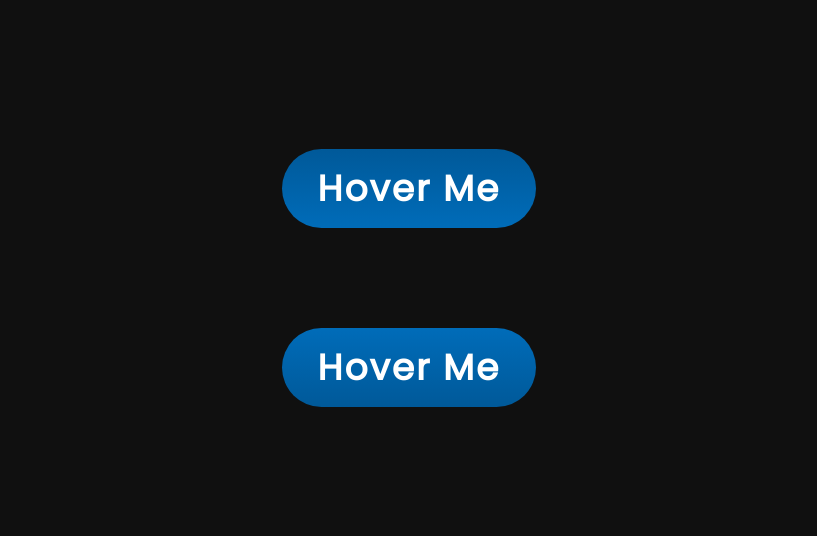
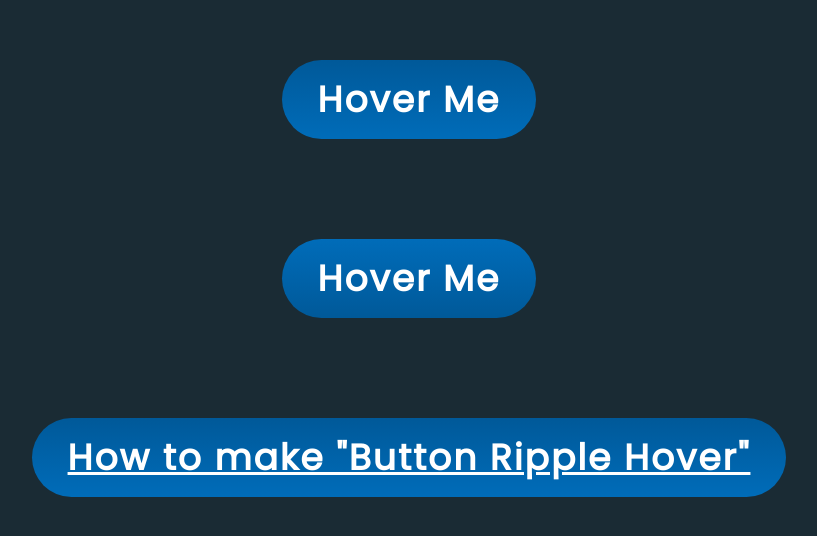
Before and after one commit to Benjaming61001/BasicHTML_CSS, a plain HTML site: page Button_Ripple_Hover/main.html in a window 1280 px wide. Shown: the part 122-658 px from the top of the page, without its empty margins (231-1048 px from the left). Drawn offline with Linux system fonts and the light colour scheme.

Commit message:
add tutorial link and animation

```diff
--- a/Button_Ripple_Hover/main.css
+++ b/Button_Ripple_Hover/main.css
@@ -13,10 +13,10 @@ body {
     align-items: center;
     justify-content: center;
     flex-direction: column;
-    background: #101010;
+    background: #1a2b34;
 }
 
-button {
+button, .link {
     position: relative;
     display: inline-block;
     overflow: hidden;
@@ -24,11 +24,13 @@ button {
     margin: 50px 0;
     padding: 12px 36px;
     border-radius: 1000px;
+    letter-spacing: 2px;
     font: 600 36px 'Poppins';
-    letter-spacing: 2px;
+    transition: all .2s;
 }
 
-button:nth-child(1) {
+
+button:nth-child(1), .link {
     background: linear-gradient(
         #005999, #006cb9
     );
@@ -38,6 +40,10 @@ button:nth-child(2) {
     background: linear-gradient(
         #006cb9, #005999
     );
+}
+
+button:hover, .link:hover {
+    transform: translateY(5px) scale(1.2);
 }
 
 span {
@@ -58,8 +64,8 @@ span {
     }
 
     to {
-        width: 500px;
-        height: 500px;
+        width: 50vh;
+        height: 50vh;
         opacity: 0;
     }
 
--- a/Button_Ripple_Hover/main.html
+++ b/Button_Ripple_Hover/main.html
@@ -7,10 +7,13 @@
     <link rel="stylesheet" href="main.css">
     <link rel="stylesheet" href="https://fonts.googleapis.com">
     <script src="main.js" defer></script>
-    <title>Document</title>
+    <title>Button Ripple Hover</title>
 </head>
 <body>
     <button>Hover Me</button>
     <button>Hover Me</button>
+    <a href="https://www.youtube.com/watch?v=4ix5UMqeS9Q" title="Tutorial" class="link">
+        How to make "Button Ripple Hover"
+    </a>
 </body>
 </html>
```
